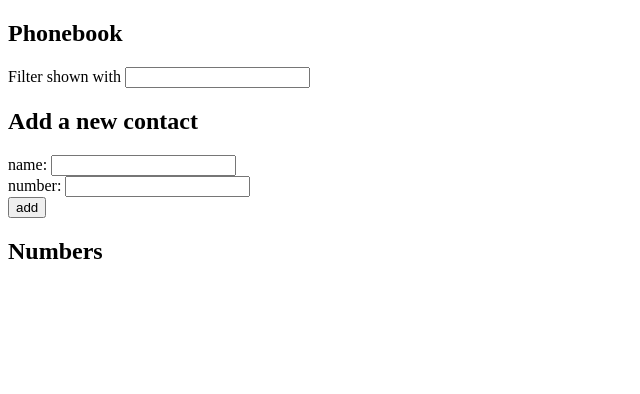
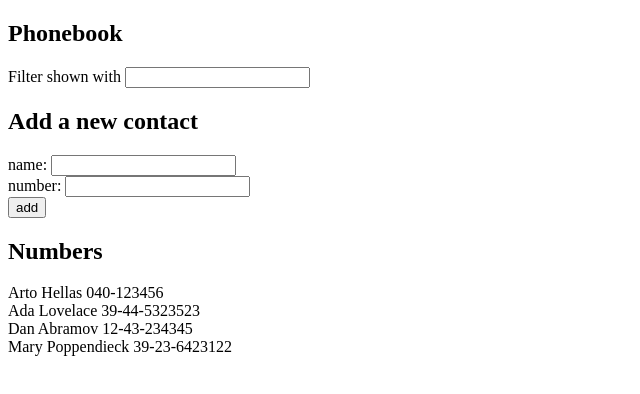
Before and after one commit to A1phaBrav0/fullstackopen, a React (Vite) app in the folder part2/phonebook/: page / in a window 1280 px wide. Shown: the top 394 px of the page, without its empty margins (0-640 px from the left). Built offline with nearby package versions, Linux system fonts and the light colour scheme; no server answers; data requests are answered from the project's data file.

Commit message:
fix missing json server and db.json file

```diff
--- /dev/null
+++ b/part2/phonebook/db.json
@@ -0,0 +1,24 @@
+{
+  "persons":[
+    {
+      "name": "Arto Hellas",
+      "number": "040-123456",
+      "id": "1"
+    },
+    {
+      "name": "Ada Lovelace",
+      "number": "39-44-5323523",
+      "id": "2"
+    },
+    {
+      "name": "Dan Abramov",
+      "number": "12-43-234345",
+      "id": "3"
+    },
+    {
+      "name": "Mary Poppendieck",
+      "number": "39-23-6423122",
+      "id": "4"
+    }
+  ]
+}
--- a/part2/phonebook/package.json
+++ b/part2/phonebook/package.json
@@ -7,7 +7,8 @@
     "dev": "vite",
     "build": "vite build",
     "lint": "eslint .",
-    "preview": "vite preview"
+    "preview": "vite preview",
+    "server": "json-server -p 3001 db.json"
   },
   "dependencies": {
     "axios": "^1.11.0",
@@ -23,6 +24,7 @@
     "eslint-plugin-react-hooks": "^5.2.0",
     "eslint-plugin-react-refresh": "^0.4.20",
     "globals": "^16.3.0",
+    "json-server": "1.0.0-beta.3",
     "vite": "^7.1.2"
   }
 }
--- a/part2/phonebook/src/App.jsx
+++ b/part2/phonebook/src/App.jsx
@@ -65,6 +65,8 @@
             id: persons.length + 1
         }
 
+
+
         setPersons(persons.concat(newPerson))
         setNewName('')
         setNewNumber('')
```
Also changed, not shown: 1 other file (tests, documents, lock files or other folders).
